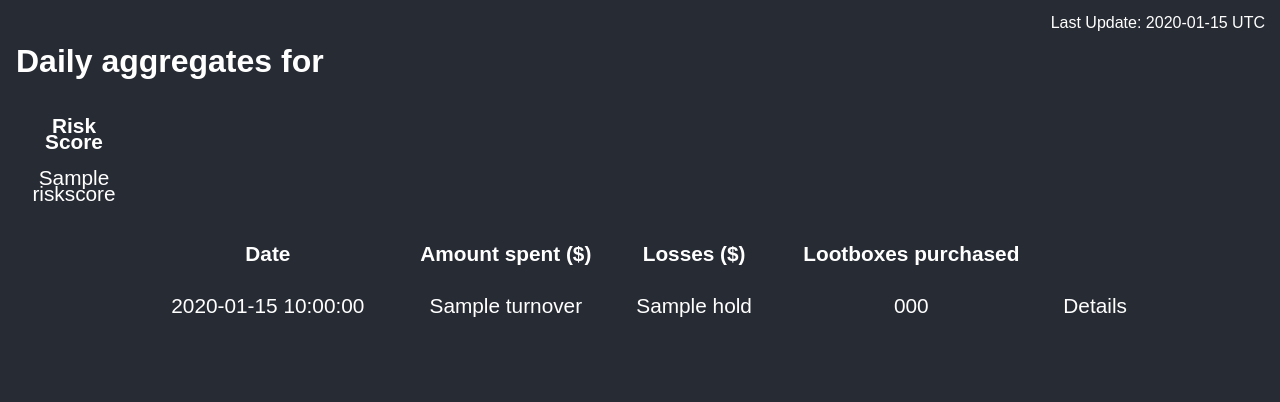
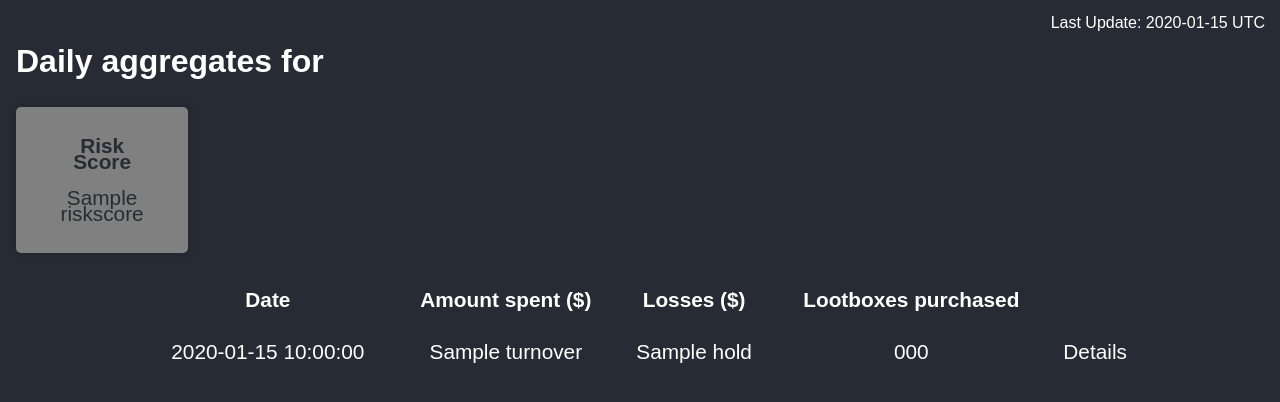
Before and after one commit to wonx/lootbox_addiction, a Flask app: template flask_app/templates/user.html in a window 1280 px wide. Shown: the top 402 px of the page. Run offline with Flask 2, Linux system fonts and the light colour scheme; the template is opened without the code that fills it: most values are stand-ins (such as "Sample title", 1, 10 or a date in 2020); parts of the project's set-up code (start-up, migrations or seed data) failed here and were passed over; some libraries are stand-ins or nearby versions.

Commit message:
Changed statbox style

```diff
--- a/flask_app/static/styles/style.css
+++ b/flask_app/static/styles/style.css
@@ -25,23 +25,33 @@
 }
 
 .stat-box {
-  width: 120px;
-  height: 120px;
-  text-align: center;
-  display: inline-block;
-  vertical-align: middle;
-  margin: 0 10px;
+  width: calc(15% - 15px);
+  display: inline-flex;
+  flex-direction: column;
+  align-items: center;
+  justify-content: center;
+  background-color: grey;
+  color: #272b34;
+  border-radius: 5px;
+  margin-right: 20px;
+  margin-bottom: 20px;
+  padding: 20px;
+  box-shadow: 0px 0px 10px rgba(0, 0, 0, 0.2);
 }
 
 .stat-box h2 {
   font-size: 20px;
-  margin-bottom: 15px;
+  margin-bottom: 10px;
 }
 
 .stat-box p {
-  font-size: 30px;
-  font-weight: bold;
+  font-size: 24px;
+  font-weight: 600;
   margin: 0;
+  flex: 1;
+  display: flex;
+  align-items: center;
+  justify-content: center;
 }
 
 .stat-box-container {
```
